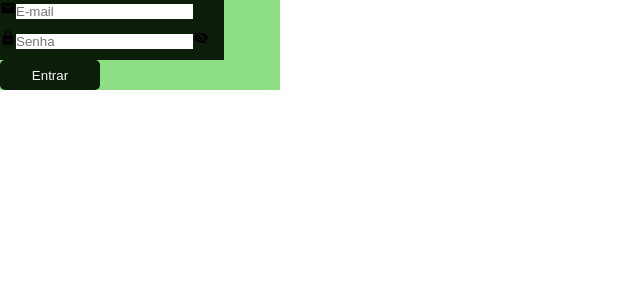
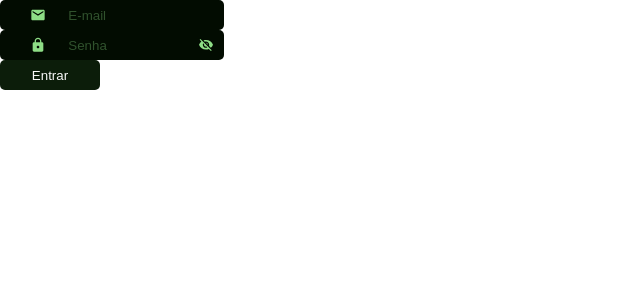
Before and after one commit to F-Vieira/KenzieHub, a React (Create React App) app: page /login in a window 1280 px wide. Shown: the top 300 px of the page, without its empty margins (0-640 px from the left). Built offline with nearby package versions, Linux system fonts and the light colour scheme.

Commit message:
feat: style input

```diff
--- a/src/components/Form/styles.jsx
+++ b/src/components/Form/styles.jsx
@@ -2,5 +2,5 @@ import styled from "styled-components";
 
 export const Container = styled.form`
   width: 280px;
-  background-color: var(--light_green);
+  /* background-color: var(--light_green); */
 `;
--- a/src/components/Input/index.jsx
+++ b/src/components/Input/index.jsx
@@ -4,9 +4,9 @@ import { useState } from "react";
 
 const ShowPassword = ({ show, name, onClick }) => {
   if (name === "password" && show) {
-    return <IoMdEye onClick={onClick} />;
+    return <IoMdEye onClick={onClick} className="show_password" />;
   } else if (name === "password" && !show) {
-    return <IoMdEyeOff onClick={onClick} />;
+    return <IoMdEyeOff onClick={onClick} className="show_password" />;
   }
 };
 
@@ -27,7 +27,7 @@ const Input = ({ icon: Icon, name, type = "text", placeholder }) => {
   return (
     <I.Container>
       <Icon />
-      <input placeholder={placeholder} type={inputType} />
+      <I.Input placeholder={placeholder} type={inputType} />
       <ShowPassword
         name={name}
         show={showPassword}
--- a/src/components/Input/styles.jsx
+++ b/src/components/Input/styles.jsx
@@ -3,6 +3,32 @@ import styled from "styled-components";
 export const Container = styled.div`
   width: 80%;
   height: 30px;
+  border-radius: 5px;
+  padding: 7px;
 
-  background-color: var(--green);
+  background-color: var(--dark_green);
+  color: var(--light_green);
+
+  display: flex;
+  align-items: center;
+  justify-content: space-evenly;
+
+  position: relative;
+
+  .show_password {
+    position: absolute;
+    top: 50%;
+    right: 10px;
+    transform: translate(0, -50%);
+  }
 `;
+
+export const Input = styled.input`
+  width: 60%;
+  background-color: var(--dark_green);
+  color: var(--light_green);
+
+  ::placeholder {
+    color: var(--light_green_transparent);
+  }
+`;
--- a/src/pages/Login/index.jsx
+++ b/src/pages/Login/index.jsx
@@ -1,7 +1,7 @@
 import Button from "../../components/Button";
 import Form from "../../components/Form";
 import Input from "../../components/Input";
-import { MdEmail, MdLock, IoMdEye, IoMdEyeOff } from "react-icons/md";
+import { MdEmail, MdLock } from "react-icons/md";
 
 const Login = () => {
   return (
--- a/src/styles/global.jsx
+++ b/src/styles/global.jsx
@@ -13,6 +13,7 @@ export default createGlobalStyle`
     --green: #0C1D0A;
     --dark_green: #020C01;
     --light_green: #8EDE86;
+    --light_green_transparent: #8EDE8655;
     --black: #202020;
     --white: #f9f9f9;
   }
```
